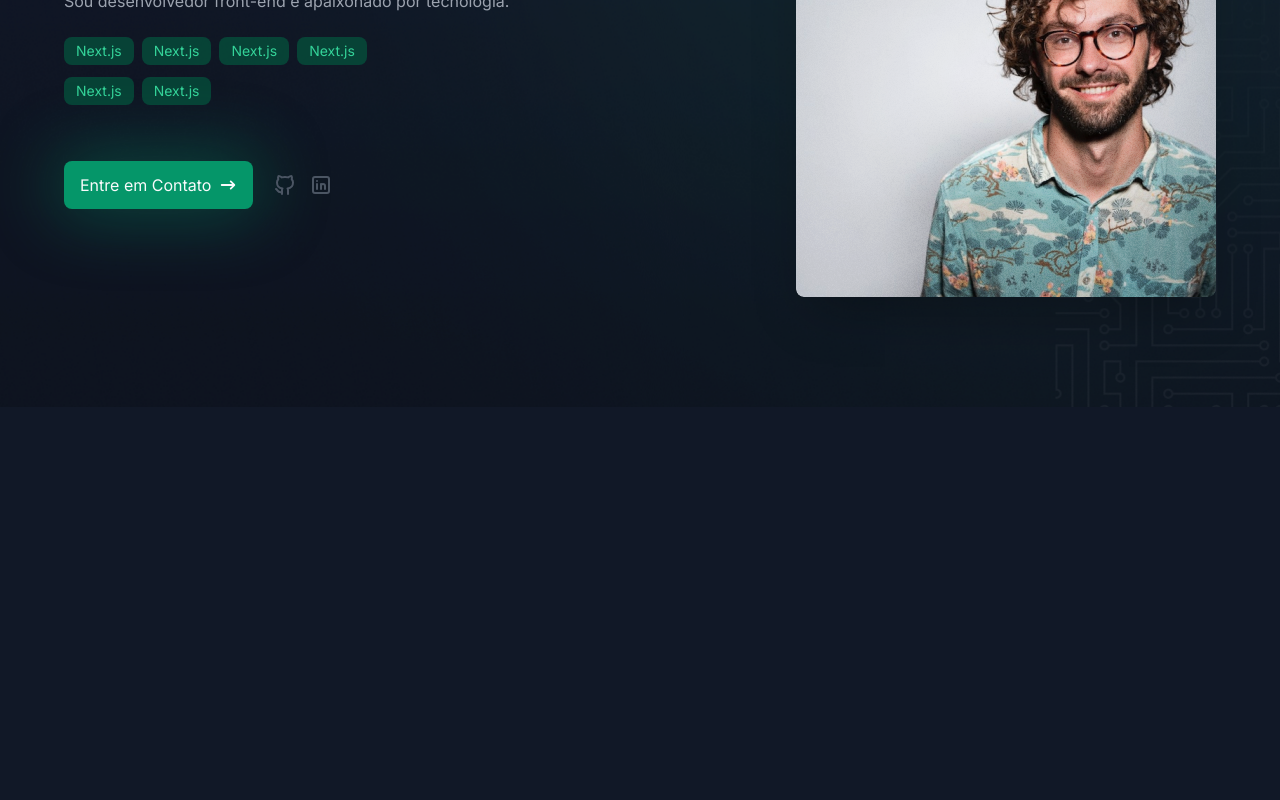
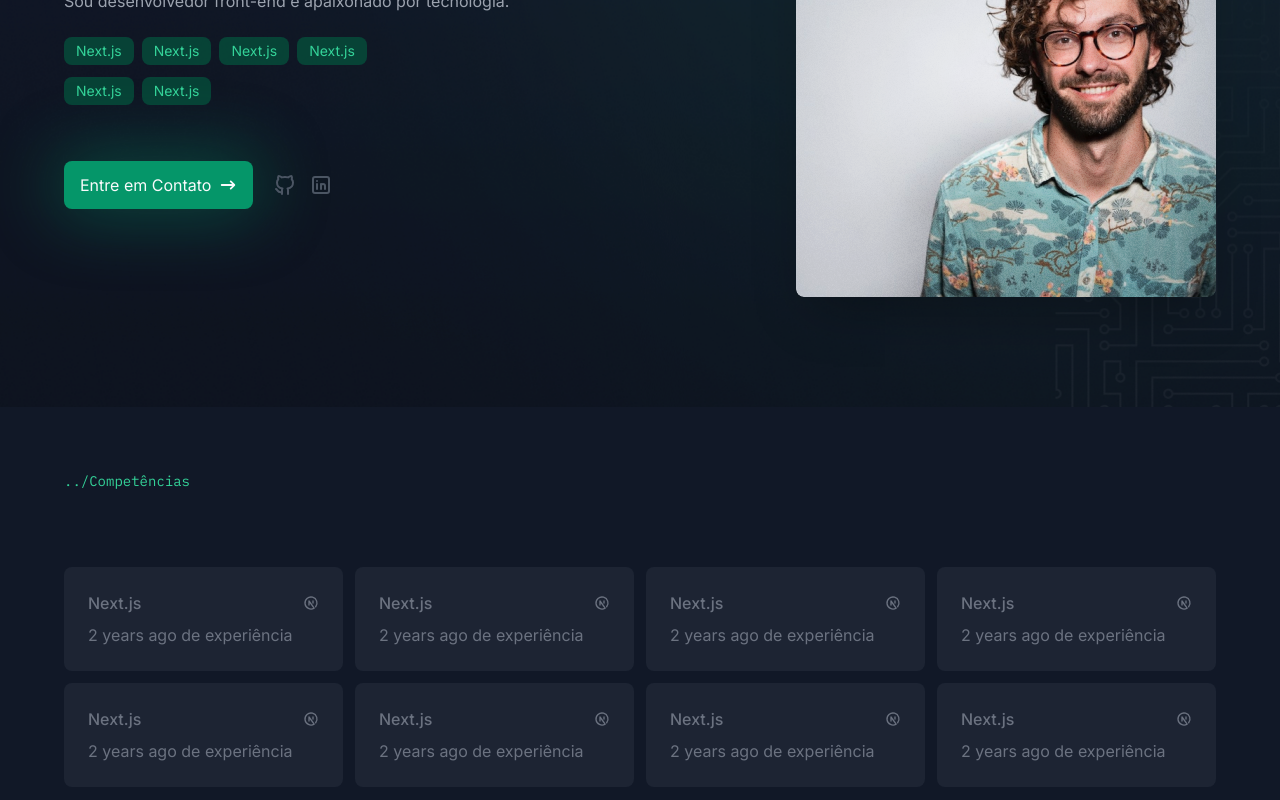
Before and after one commit to LuisPedro53/Portifolio, a Next.js app: page / in a window 1280 px wide. Shown: the part 348-1148 px from the top of the page. Before the commit the page ends 800 px from the top, so only its background shows below. Built offline with nearby package versions, Linux system fonts and the light colour scheme.

Commit message:
Finalizado estilização da pagina inicial

```diff
--- /dev/null
+++ b/app/Components/Pages/Home/known-techs/index.tsx
@@ -0,0 +1,24 @@
+import { SectionTitle } from "@/app/Components/Section-title";
+import { KnowTech } from "./know-tech";
+import { TbBrandNextjs } from "react-icons/tb";
+
+export const KnowTechs = () => {
+  return (
+    <section className="container py-16">
+      <SectionTitle subtitle="Competências" title="Conhecimentos" />
+
+      <div className="grid grid-cols-[repeat(auto-fit,minmax(264px,1fr))] gap-3 mt-[60px]">
+        {Array.from({ length: 8 }).map((_, index) => (
+          <KnowTech
+            key={index}
+            tech={{
+              icon: <TbBrandNextjs />,
+              name: "Next.js",
+              startDate: "2023-02-01",
+            }}
+          />
+        ))}
+      </div>
+    </section>
+  );
+};
--- /dev/null
+++ b/app/Components/Pages/Home/known-techs/know-tech.tsx
@@ -0,0 +1,26 @@
+import { getRelativeTimeString } from "@/app/Components/utils/get-relative-time";
+import { ReactNode } from "react";
+
+type KnowTechProps = {
+  tech: {
+    icon: ReactNode;
+    name: string;
+    startDate: string;
+  };
+};
+
+export const KnowTech = ({ tech }: KnowTechProps) => {
+  const relativeTime = getRelativeTimeString(new Date(tech.startDate)).replace(
+    "há",
+    ""
+  );
+  return (
+    <div className="p-6 rounded-lg bg-gray-600/20 text-gray-500 flex flex-col gap-2 hover:text-emerald-500 hover:bg-gray-600/30 transition-all">
+      <div className="flex items-center justify-between">
+        <p className="font-medium">{tech.name}</p>
+        {tech.icon}
+      </div>
+      <span>{relativeTime} de experiência</span>
+    </div>
+  );
+};
--- /dev/null
+++ b/app/Components/Section-title/index.tsx
@@ -0,0 +1,22 @@
+import { cn } from "../Lib/utils";
+
+type SectionTitleProps = {
+  title: string;
+  subtitle: string;
+  className?: string;
+};
+
+export const SectionTitle = ({
+  title,
+  subtitle,
+  className,
+}: SectionTitleProps) => {
+  return (
+    <div className={cn("flex flex-col gap-4", className)}>
+      <span className="font-mono text-sm text-emerald-400">
+        {`../${subtitle}`}
+      </span>
+      <h3 className="text-3xl font-medium"></h3>
+    </div>
+  );
+};
--- /dev/null
+++ b/app/Components/utils/get-relative-time.ts
@@ -0,0 +1,50 @@
+/**
+ * Convert a date to a relative time string, such as
+ * "a minute ago", "in 2 hours", "yesterday", "3 months ago", etc.
+ * using Intl.RelativeTimeFormat
+ */
+export function getRelativeTimeString(
+  date: Date | number,
+  lang = navigator.language
+): string {
+  // Allow dates or times to be passed
+  const timeMs = typeof date === "number" ? date : date.getTime();
+
+  // Get the amount of seconds between the given date and now
+  const deltaSeconds = Math.round((timeMs - Date.now()) / 1000);
+
+  // Array reprsenting one minute, hour, day, week, month, etc in seconds
+  const cutoffs = [
+    60,
+    3600,
+    86400,
+    86400 * 7,
+    86400 * 30,
+    86400 * 365,
+    Infinity,
+  ];
+
+  // Array equivalent to the above but in the string representation of the units
+  const units: Intl.RelativeTimeFormatUnit[] = [
+    "second",
+    "minute",
+    "hour",
+    "day",
+    "week",
+    "month",
+    "year",
+  ];
+
+  // Grab the ideal cutoff unit
+  const unitIndex = cutoffs.findIndex(
+    (cutoff) => cutoff > Math.abs(deltaSeconds)
+  );
+
+  // Get the divisor to divide from the seconds. E.g. if our unit is "day" our divisor
+  // is one day in seconds, so we can divide our seconds by this to get the # of days
+  const divisor = unitIndex ? cutoffs[unitIndex - 1] : 1;
+
+  // Intl.RelativeTimeFormat do its magic
+  const rtf = new Intl.RelativeTimeFormat(lang, { numeric: "auto" });
+  return rtf.format(Math.floor(deltaSeconds / divisor), units[unitIndex]);
+}
--- a/app/page.tsx
+++ b/app/page.tsx
@@ -1,9 +1,11 @@
 import { HeroSection } from "./Components/Pages/Home/Hero-Section";
+import { KnowTechs } from "./Components/Pages/Home/known-techs";
 
 export default async function Home() {
   return (
     <>
       <HeroSection />
+      <KnowTechs />
     </>
   );
 }
```
